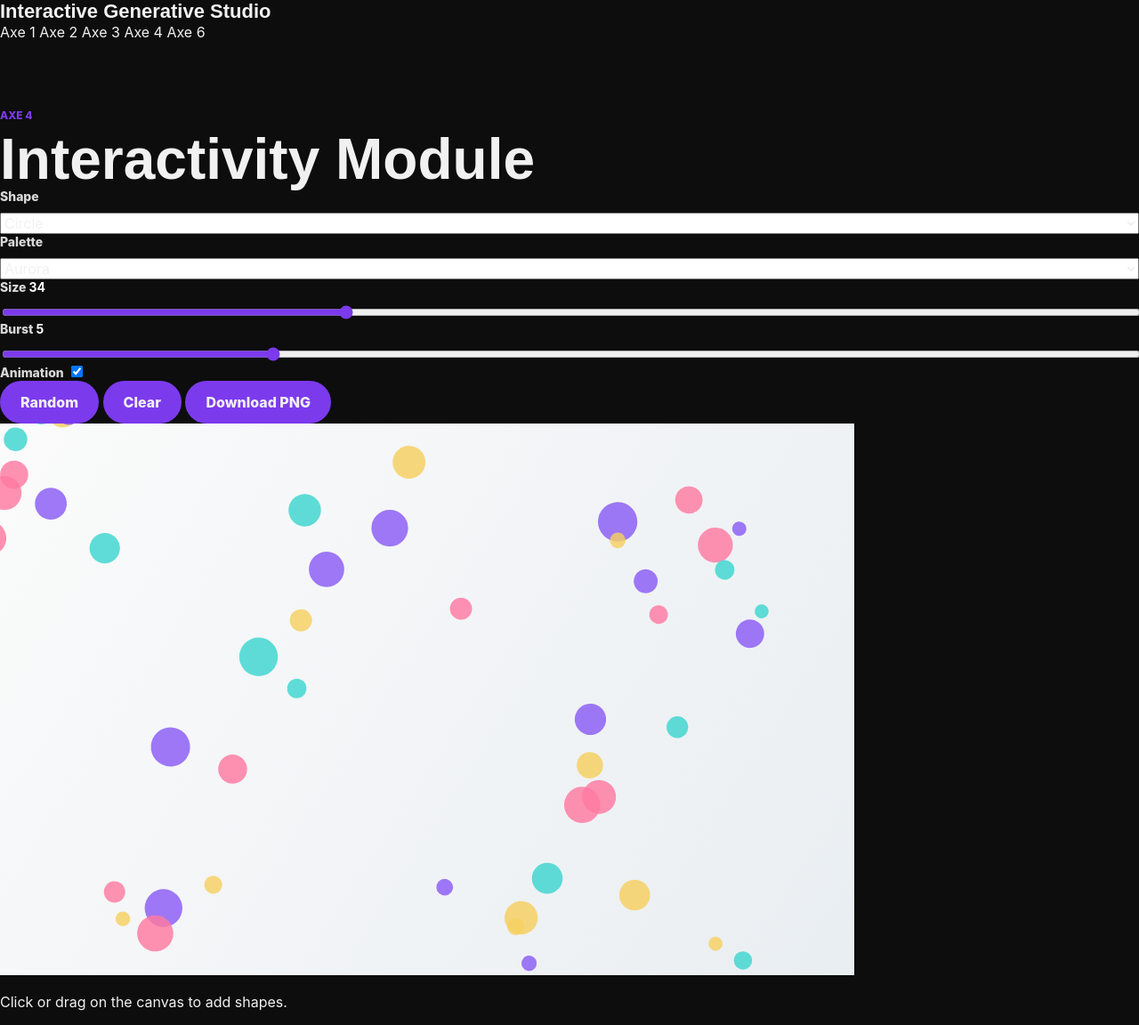
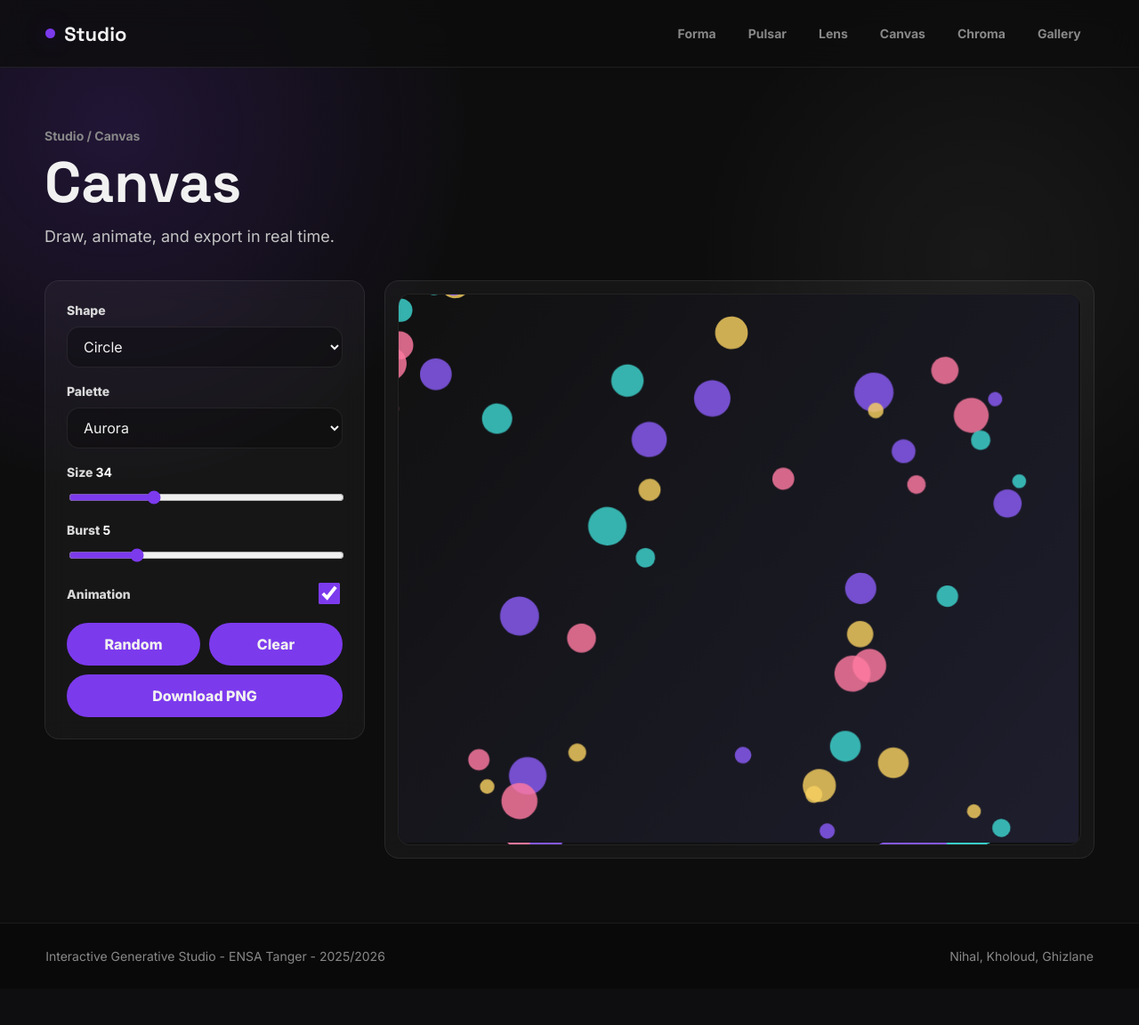
Before and after one commit to kholoud-bouchkaren005/interactive-generative-studio, a Flask app: page /axe4 in a window 1280 px wide. Shown: the whole page at 89% size. After the commit the page ends 1083 px from the top, so only its background shows below. Run offline with Flask 3, Linux system fonts and the light colour scheme.

Commit message:
feat: redesign Lens, Canvas, and Chroma module pages

```diff
--- a/app/static/main.js
+++ b/app/static/main.js
@@ -1,4 +1,58 @@
 const canvas = document.getElementById("artCanvas");
+
+document.documentElement.style.scrollBehavior = "smooth";
+
+document.querySelectorAll("input[type='range']").forEach((range) => {
+    const target = document.querySelector(`[data-range-value="${range.id}"]`);
+    if (!target) return;
+
+    range.addEventListener("input", () => {
+        target.textContent = range.value;
+    });
+});
+
+document.querySelectorAll("form").forEach((form) => {
+    form.addEventListener("submit", () => {
+        const button = form.querySelector("button[type='submit']");
+        if (!button || button.classList.contains("loading")) return;
+        button.dataset.originalText = button.textContent;
+        button.textContent = "";
+        button.classList.add("loading");
+    });
+});
+
+const heroTitle = document.querySelector("[data-typing]");
+
+if (heroTitle) {
+    const text = heroTitle.dataset.typing;
+    let index = 0;
+    heroTitle.textContent = "";
+
+    const typeNext = () => {
+        heroTitle.textContent = text.slice(0, index);
+        index += 1;
+        if (index <= text.length) {
+            window.setTimeout(typeNext, 54);
+        }
+    };
+
+    typeNext();
+}
+
+document.querySelectorAll("[data-preview-target]").forEach((input) => {
+    input.addEventListener("change", () => {
+        const target = document.getElementById(input.dataset.previewTarget);
+        const file = input.files[0];
+        if (!target || !file) return;
+
+        target.innerHTML = "";
+        const img = document.createElement("img");
+        img.src = URL.createObjectURL(file);
+        img.alt = "Original image preview";
+        img.onload = () => URL.revokeObjectURL(img.src);
+        target.appendChild(img);
+    });
+});
 
 if (canvas) {
     const ctx = canvas.getContext("2d");
@@ -104,8 +158,8 @@ if (canvas) {
         ctx.clearRect(0, 0, width, height);
 
         const gradient = ctx.createLinearGradient(0, 0, width, height);
-        gradient.addColorStop(0, "#fbfbfb");
-        gradient.addColorStop(1, "#e9eef2");
+        gradient.addColorStop(0, "#111111");
+        gradient.addColorStop(1, "#1e1e2e");
         ctx.fillStyle = gradient;
         ctx.fillRect(0, 0, width, height);
 
@@ -197,9 +251,11 @@ if (paletteForm) {
     const paletteMessage = document.getElementById("paletteMessage");
     const paletteResult = document.getElementById("paletteResult");
     const imagePreview = document.getElementById("imagePreview");
+    const paletteBar = document.getElementById("paletteBar");
 
     function showPreview(file) {
         imagePreview.innerHTML = "";
+        imagePreview.classList.remove("empty-preview");
         if (!file) return;
 
         const img = document.createElement("img");
@@ -211,6 +267,7 @@ if (paletteForm) {
 
     function renderPalette(colors) {
         paletteResult.innerHTML = "";
+        paletteBar.innerHTML = "";
         colors.forEach((color) => {
             const swatch = document.createElement("article");
             swatch.className = "palette-swatch";
@@ -218,10 +275,17 @@ if (paletteForm) {
                 <div class="swatch-color" style="background:${color.hex}"></div>
                 <div>
                     <strong>${color.hex}</strong>
-                    <span>RGB ${color.rgb.join(", ")} - ${color.percentage}%</span>
+                    <span>RGB ${color.rgb.join(", ")}</span>
+                    <span>${color.percentage}%</span>
                 </div>
             `;
             paletteResult.appendChild(swatch);
+
+            const segment = document.createElement("span");
+            segment.style.background = color.hex;
+            segment.style.width = `${color.percentage}%`;
+            segment.title = `${color.hex} ${color.percentage}%`;
+            paletteBar.appendChild(segment);
         });
     }
 
@@ -237,8 +301,10 @@ if (paletteForm) {
         event.preventDefault();
         paletteMessage.textContent = "Extracting colors...";
         paletteResult.innerHTML = "";
+        paletteBar.innerHTML = "";
 
         const formData = new FormData(paletteForm);
+        const button = paletteForm.querySelector("button[type='submit']");
         try {
             const response = await fetch("/extract-palette", {
                 method: "POST",
@@ -254,6 +320,11 @@ if (paletteForm) {
             paletteMessage.textContent = "Palette extracted with K-means clustering.";
         } catch (error) {
             paletteMessage.textContent = error.message;
+        } finally {
+            if (button) {
+                button.classList.remove("loading");
+                button.textContent = button.dataset.originalText || "Extract Palette";
+            }
         }
     });
 }
--- a/app/static/style.css
+++ b/app/static/style.css
@@ -552,6 +552,232 @@ input[type="range"] {
     font-weight: 800;
 }
 
+select,
+input[type="file"] {
+    width: 100%;
+}
+
+select {
+    min-height: 46px;
+    border: 1px solid var(--border);
+    border-radius: 14px;
+    padding: 0 14px;
+    background: rgba(0, 0, 0, 0.28);
+}
+
+.drop-zone {
+    display: grid;
+    place-items: center;
+    gap: 6px;
+    min-height: 156px;
+    padding: 20px;
+    border: 1px dashed rgba(255, 255, 255, 0.22);
+    border-radius: var(--radius-card);
+    color: #dcdcdc;
+    background: rgba(0, 0, 0, 0.22);
+    text-align: center;
+    cursor: pointer;
+}
+
+.drop-zone input {
+    width: 100%;
+    color: var(--text-muted);
+}
+
+.drop-zone span {
+    font-family: "Space Grotesk", sans-serif;
+    font-size: 20px;
+    font-weight: 700;
+}
+
+.drop-zone small {
+    color: var(--text-muted);
+}
+
+.upload-preview,
+.image-preview {
+    min-height: 180px;
+    overflow: hidden;
+    border: 1px solid var(--border);
+    border-radius: 14px;
+    background: rgba(0, 0, 0, 0.28);
+}
+
+.upload-preview:empty {
+    display: none;
+}
+
+.upload-preview img,
+.image-preview img {
+    display: block;
+    width: 100%;
+    height: 100%;
+    min-height: 180px;
+    object-fit: cover;
+}
+
+.effect-grid {
+    display: grid;
+    grid-template-columns: repeat(2, minmax(0, 1fr));
+    gap: 10px;
+}
+
+.effect-option {
+    min-width: 0;
+}
+
+.effect-option input {
+    position: absolute;
+    opacity: 0;
+    pointer-events: none;
+}
+
+.effect-option span {
+    display: flex;
+    align-items: center;
+    justify-content: center;
+    min-height: 42px;
+    border: 1px solid var(--border);
+    border-radius: var(--radius-pill);
+    background: rgba(0, 0, 0, 0.2);
+    color: #d8d8d8;
+    font-size: 13px;
+    font-weight: 800;
+}
+
+.effect-option input:checked + span {
+    border-color: var(--accent);
+    background: rgba(124, 58, 237, 0.22);
+    color: #ffffff;
+}
+
+.error-message,
+.status-message {
+    margin: 0 0 18px;
+    padding: 12px 14px;
+    border: 1px solid rgba(255, 255, 255, 0.12);
+    border-radius: 14px;
+    color: #ffffff;
+    background: rgba(124, 58, 237, 0.14);
+}
+
+.status-message:empty {
+    display: none;
+}
+
+.canvas-controls {
+    display: grid;
+    gap: 18px;
+}
+
+.button-grid {
+    display: grid;
+    grid-template-columns: 1fr 1fr;
+    gap: 10px;
+}
+
+.button-grid button:last-child {
+    grid-column: 1 / -1;
+}
+
+.toggle-row {
+    display: grid;
+    grid-template-columns: 1fr auto;
+    align-items: center;
+}
+
+.toggle-row input {
+    width: 24px;
+    height: 24px;
+    accent-color: var(--accent);
+}
+
+.canvas-stage {
+    padding: 14px;
+}
+
+#artCanvas {
+    display: block;
+    width: 100%;
+    min-height: 620px;
+    border: 1px solid var(--border);
+    border-radius: 14px;
+    background: #101010;
+    cursor: crosshair;
+    touch-action: none;
+}
+
+.chroma-output {
+    grid-template-columns: 0.85fr 1fr;
+}
+
+.image-preview {
+    min-height: 420px;
+}
+
+.empty-preview::before {
+    content: "Image preview";
+    display: grid;
+    place-items: center;
+    min-height: 420px;
+    color: var(--text-muted);
+    font-weight: 800;
+}
+
+.palette-result {
+    display: grid;
+    align-content: start;
+    gap: 12px;
+}
+
+.palette-swatch {
+    display: grid;
+    grid-template-columns: 78px 1fr;
+    gap: 12px;
+    align-items: center;
+    padding: 12px;
+    border: 1px solid var(--border);
+    border-radius: 14px;
+    background: rgba(0, 0, 0, 0.22);
+}
+
+.swatch-color {
+    width: 78px;
+    height: 58px;
+    border-radius: 12px;
+    border: 1px solid rgba(255, 255, 255, 0.16);
+}
+
+.palette-swatch strong,
+.palette-swatch span {
+    display: block;
+}
+
+.palette-swatch span {
+    margin-top: 5px;
+    color: var(--text-muted);
+    font-size: 13px;
+    font-weight: 700;
+}
+
+.palette-bar {
+    grid-column: 1 / -1;
+    display: flex;
+    min-height: 34px;
+    overflow: hidden;
+    border: 1px solid var(--border);
+    border-radius: var(--radius-pill);
+    background: rgba(0, 0, 0, 0.24);
+}
+
+.palette-bar:empty {
+    display: none;
+}
+
+.palette-bar span {
+    min-width: 4%;
+}
+
 @media (max-width: 900px) {
     .site-header {
         align-items: flex-start;
@@ -604,4 +830,12 @@ input[type="range"] {
     .output-frame {
         min-height: 360px;
     }
+
+    .chroma-output {
+        grid-template-columns: 1fr;
+    }
+
+    #artCanvas {
+        min-height: 460px;
+    }
 }
--- a/app/templates/canvas.html
+++ b/app/templates/canvas.html
@@ -1,30 +1,17 @@
-<!DOCTYPE html>
-<html lang="en">
-<head>
-    <meta charset="UTF-8">
-    <meta name="viewport" content="width=device-width, initial-scale=1.0">
-    <title>Axe 4 - Interactive Canvas</title>
-    <link rel="stylesheet" href="{{ url_for('static', filename='style.css') }}">
-</head>
-<body class="studio-page">
-    <header class="topbar">
-        <a class="brand" href="{{ url_for('home') }}">Interactive Generative Studio</a>
-        <nav class="nav-links">
-            <a href="{{ url_for('generative') }}">Axe 1</a>
-            <a href="{{ url_for('data_art') }}">Axe 2</a>
-            <a href="{{ url_for('image_audio_tools') }}">Axe 3</a>
-            <a href="{{ url_for('canvas') }}">Axe 4</a>
-            <a href="{{ url_for('ml_palette') }}">Axe 6</a>
-        </nav>
-    </header>
+{% extends "base.html" %}
 
-    <main class="workspace">
-        <section class="tool-panel">
-            <div class="panel-heading">
-                <p class="eyebrow">Axe 4</p>
-                <h1>Interactivity Module</h1>
-            </div>
+{% block title %}Canvas - Studio{% endblock %}
 
+{% block content %}
+<main class="module-page">
+    <section class="module-header shell">
+        <p class="breadcrumb">Studio / Canvas</p>
+        <h1>Canvas</h1>
+        <p>Draw, animate, and export in real time.</p>
+    </section>
+
+    <section class="workspace-grid shell canvas-workspace">
+        <aside class="control-panel canvas-controls">
             <label class="control-row" for="shapeType">
                 <span>Shape</span>
                 <select id="shapeType">
@@ -65,14 +52,11 @@
                 <button type="button" id="clearBtn">Clear</button>
                 <button type="button" id="downloadBtn">Download PNG</button>
             </div>
+        </aside>
+
+        <section class="output-panel canvas-stage">
+            <canvas id="artCanvas" width="960" height="620"></canvas>
         </section>
-
-        <section class="canvas-stage">
-            <canvas id="artCanvas" width="960" height="620"></canvas>
-            <p class="canvas-hint">Click or drag on the canvas to add shapes.</p>
-        </section>
-    </main>
-
-    <script src="{{ url_for('static', filename='main.js') }}"></script>
-</body>
-</html>
+    </section>
+</main>
+{% endblock %}
```
Also changed, not shown: app/templates/ml_palette.html (+27 -41 lines), app/templates/upload.html (+46 -58 lines).
